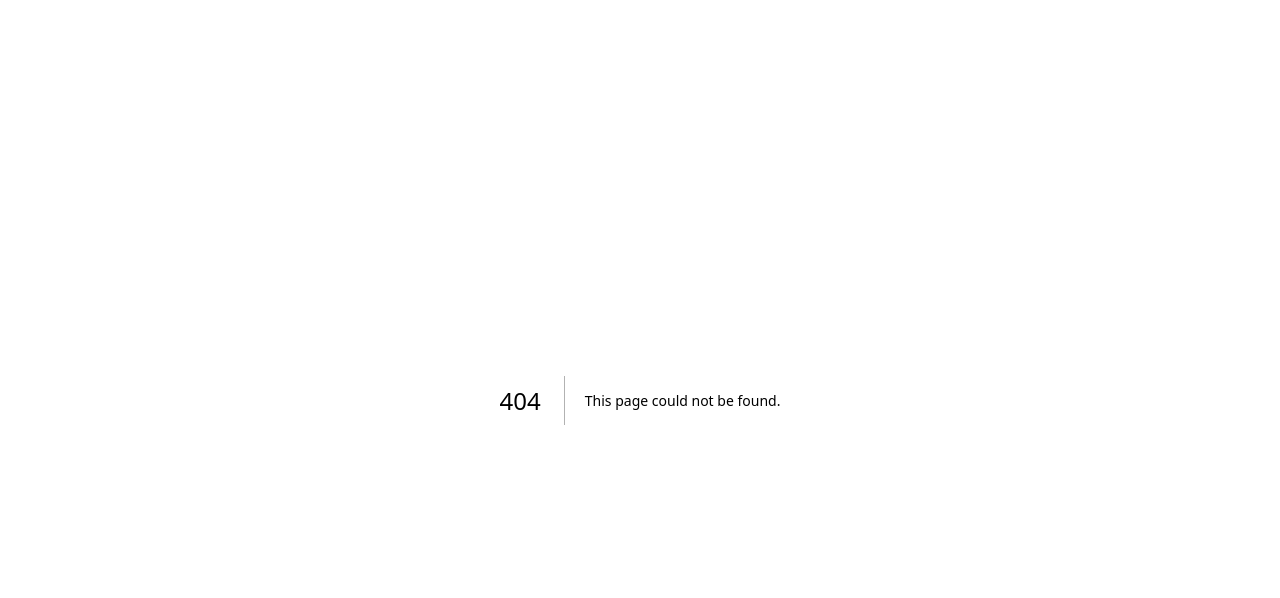
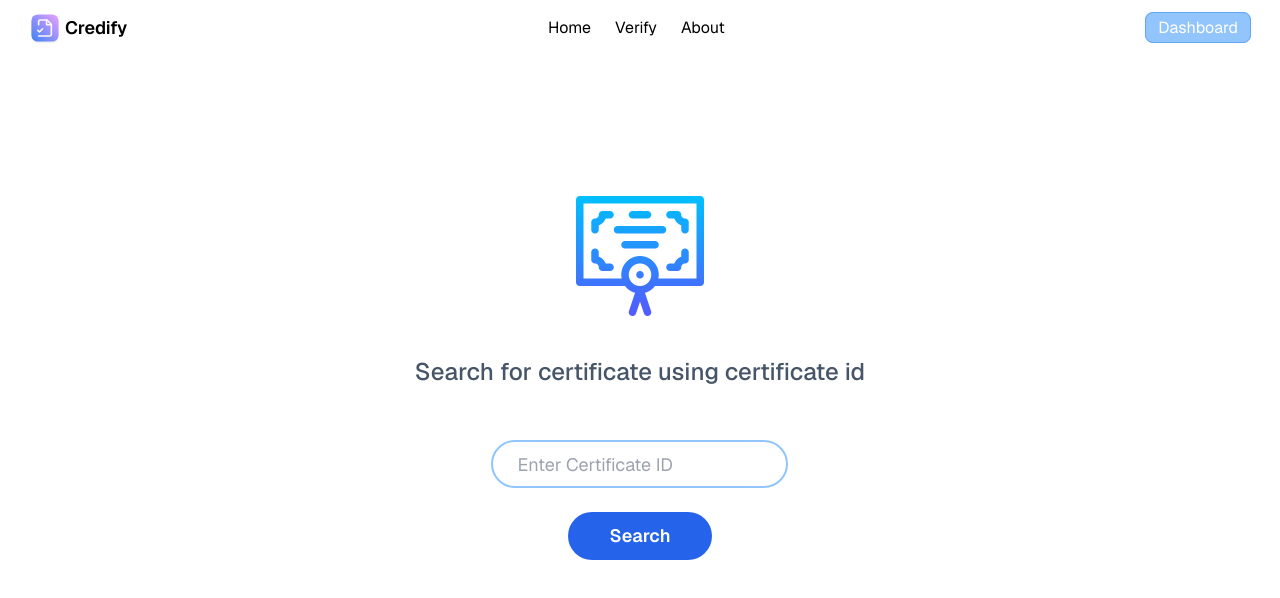
Before and after one commit to Koushik1311/certificate_verification_system, a Next.js app: page /verify in a window 1280 px wide. Before the commit this address had no page. Shown: the top 598 px of the page. Built offline with nearby package versions, Linux system fonts and the light colour scheme; no server answers.

Commit message:
certificate search

```diff
--- /dev/null
+++ b/app/(base)/verify/page.tsx
@@ -0,0 +1,26 @@
+import CertificateSearch from "@/components/global/CertificateSearch";
+import Image from "next/image";
+
+export default function VerifyPage() {
+  return (
+    <div className="h-[90vh] flex items-center justify-center">
+      <div className="flex flex-col items-center gap-1">
+        <Image
+          src="/certificate_icon.png"
+          alt="certificate icon"
+          width={200}
+          height={200}
+          quality={100}
+          priority={true}
+          className="w-32 h-auto"
+        />
+
+        <h2 className="mt-8 mb-6 text-slate-600 text-2xl font-medium">
+          Search for certificate using certificate id
+        </h2>
+
+        <CertificateSearch />
+      </div>
+    </div>
+  );
+}
--- /dev/null
+++ b/components/global/CertificateSearch.tsx
@@ -0,0 +1,130 @@
+"use client";
+
+import { useState } from "react";
+import SearchButton from "./SearchButton";
+import { getSearchedCertificate } from "@/data/certificate";
+import { getDay, getMonth, getYear } from "@/utils/local-date-and-time";
+import { ArrowBigDownDash } from "lucide-react";
+
+type CertificateTypes = {
+  _id: string;
+  certificateId: string;
+  studentName: string;
+  internshipDomain: string;
+  startingDate: string;
+  endingDate: string;
+  createdAt: string;
+  updatedAt: string;
+};
+
+export default function CertificateSearch() {
+  const [certificate, setCertificate] = useState<CertificateTypes | null>(null);
+  const [notFound, setNotFound] = useState(false);
+
+  const searchCertificate = async (certificate_id: string) => {
+    const response = await getSearchedCertificate(certificate_id);
+
+    if (!response || !response.data) {
+      setNotFound(true);
+      setCertificate(null);
+    } else {
+      setCertificate(response.data);
+      setNotFound(false);
+    }
+  };
+
+  const handleSubmit = (e: React.FormEvent<HTMLFormElement>) => {
+    e.preventDefault();
+    const formData = new FormData(e.currentTarget);
+    const certificate_id = formData.get("certificate_id") as string;
+    searchCertificate(certificate_id);
+  };
+
+  return (
+    <div className="p-6">
+      <form onSubmit={handleSubmit} className="mb-8 flex flex-col items-center">
+        <input
+          type="text"
+          name="certificate_id"
+          placeholder="Enter Certificate ID"
+          required
+          className="h-12 px-6 text-lg rounded-full border-2 border-blue-300 focus:outline-blue-400"
+        />
+        <SearchButton
+          className="flex items-center justify-center w-36 h-12 rounded-full bg-blue-600 hover:bg-blue-500 transition-all duration-150 text-lg font-semibold text-white mt-6"
+          pendingText="Searching..."
+        >
+          Search
+        </SearchButton>
+      </form>
+
+      {notFound && (
+        <p className="text-red-600 mt-4 text-center">Certificate not found.</p>
+      )}
+
+      {certificate && (
+        <table className="min-w-full divide-y divide-gray-200 mt-6">
+          <thead className="bg-gray-50">
+            <tr>
+              <th className="px-6 py-3 text-left text-xs font-medium text-gray-500 uppercase tracking-wider">
+                Certificate ID
+              </th>
+              <th className="px-6 py-3 text-left text-xs font-medium text-gray-500 uppercase tracking-wider">
+                Student Name
+              </th>
+              <th className="px-6 py-3 text-left text-xs font-medium text-gray-500 uppercase tracking-wider">
+                Internship Domain
+              </th>
+              <th className="px-6 py-3 text-left text-xs font-medium text-gray-500 uppercase tracking-wider">
+                Starting Date
+              </th>
+              <th className="px-6 py-3 text-left text-xs font-medium text-gray-500 uppercase tracking-wider">
+                Ending Date
+              </th>
+              <th className="px-6 py-3 text-left text-xs font-medium text-gray-500 uppercase tracking-wider">
+                Created At
+              </th>
+              <th className="px-6 py-3 text-left text-xs font-medium text-gray-500 uppercase tracking-wider">
+                Action
+              </th>
+            </tr>
+          </thead>
+          <tbody className="bg-white divide-y divide-gray-200">
+            <tr key={certificate._id}>
+              <td className="px-6 py-4 whitespace-nowrap text-sm font-medium text-gray-900">
+                {certificate.certificateId}
+              </td>
+              <td className="px-6 py-4 whitespace-nowrap text-sm text-gray-500">
+                {certificate.studentName}
+              </td>
+              <td className="px-6 py-4 whitespace-nowrap text-sm text-gray-500">
+                {certificate.internshipDomain}
+              </td>
+              <td className="px-6 py-4 whitespace-nowrap text-sm text-gray-500">
+                {getYear(certificate.startingDate)}-
+                {getMonth(certificate.startingDate)}-
+                {getDay(certificate.startingDate)}
+              </td>
+              <td className="px-6 py-4 whitespace-nowrap text-sm text-gray-500">
+                {getYear(certificate.endingDate)}-
+                {getMonth(certificate.endingDate)}-
+                {getDay(certificate.endingDate)}
+              </td>
+              <td className="px-6 py-4 whitespace-nowrap text-sm text-gray-500">
+                {getYear(certificate.createdAt)}-
+                {getMonth(certificate.createdAt)}-
+                {getDay(certificate.createdAt)}
+              </td>
+              <td className="px-6 py-4 whitespace-nowrap text-sm text-gray-500">
+                <button className="flex items-center gap-1 hover:text-blue-500 transition-colors">
+                  <ArrowBigDownDash className="w-5 h-5" />
+                  <span>Download</span>
+                </button>
+              </td>
+            </tr>
+          </tbody>
+        </table>
+      )}
+    </div>
+  );
+}
--- /dev/null
+++ b/components/global/SearchButton.tsx
@@ -0,0 +1,42 @@
+"use client";
+
+import React, { ComponentProps } from "react";
+import { useFormStatus } from "react-dom";
+
+type Props = ComponentProps<"button"> & {
+  pendingText?: string;
+};
+
+export default function SearchButton({
+  children,
+  pendingText,
+  ...props
+}: Props) {
+  const { pending, action } = useFormStatus();
+
+  const isPending = pending && action === props.formAction;
+  return (
+    <button {...props} type="submit" aria-disabled={pending}>
+      {isPending ? (
+        <svg
+          aria-hidden="true"
+          className="w-4 h-4 text-gray-50 animate-spin dark:text-gray-600 fill-white"
+          viewBox="0 0 100 101"
+          fill="none"
+          xmlns="http://www.w3.org/2000/svg"
+        >
+          <path
+            d="M100 50.5908C100 78.2051 77.6142 100.591 50 100.591C22.3858 100.591 0 78.2051 0 50.5908C0 22.9766 22.3858 0.59082 50 0.59082C77.6142 0.59082 100 22.9766 100 50.5908ZM9.08144 50.5908C9.08144 73.1895 27.4013 91.5094 50 91.5094C72.5987 91.5094 90.9186 73.1895 90.9186 50.5908C90.9186 27.9921 72.5987 9.67226 50 9.67226C27.4013 9.67226 9.08144 27.9921 9.08144 50.5908Z"
+            fill="currentColor"
+          />
+          <path
+            d="M93.9676 39.0409C96.393 38.4038 97.8624 35.9116 97.0079 33.5539C95.2932 28.8227 92.871 24.3692 89.8167 20.348C85.8452 15.1192 80.8826 10.7238 75.2124 7.41289C69.5422 4.10194 63.2754 1.94025 56.7698 1.05124C51.7666 0.367541 46.6976 0.446843 41.7345 1.27873C39.2613 1.69328 37.813 4.19778 38.4501 6.62326C39.0873 9.04874 41.5694 10.4717 44.0505 10.1071C47.8511 9.54855 51.7191 9.52689 55.5402 10.0491C60.8642 10.7766 65.9928 12.5457 70.6331 15.2552C75.2735 17.9648 79.3347 21.5619 82.5849 25.841C84.9175 28.9121 86.7997 32.2913 88.1811 35.8758C89.083 38.2158 91.5421 39.6781 93.9676 39.0409Z"
+            fill="currentFill"
+          />
+        </svg>
+      ) : (
+        children
+      )}
+    </button>
+  );
+}
--- a/constants/nav-links.tsx
+++ b/constants/nav-links.tsx
@@ -4,6 +4,10 @@ export const NavLinks = [
     link: "/",
   },
   {
+    label: "Verify",
+    link: "/verify",
+  },
+  {
     label: "About",
     link: "/link",
   },
--- a/data/certificate.ts
+++ b/data/certificate.ts
@@ -37,4 +37,20 @@ const getAllCertificates = async () => {
   }
 };
 
-export { extractAndSaveCertificate, getAllCertificates };
+const getSearchedCertificate = async (certificateId: string) => {
+  try {
+    const response = await axios.get(
+      `${apiBaseUri}/certificates/${certificateId}`
+    );
+
+    return response.data;
+  } catch (error) {
+    throw new Error("Something went wrong");
+  }
+};
+
+export {
+  extractAndSaveCertificate,
+  getAllCertificates,
+  getSearchedCertificate,
+};
```
Also changed, not shown: public/certificate_icon.png (added).
